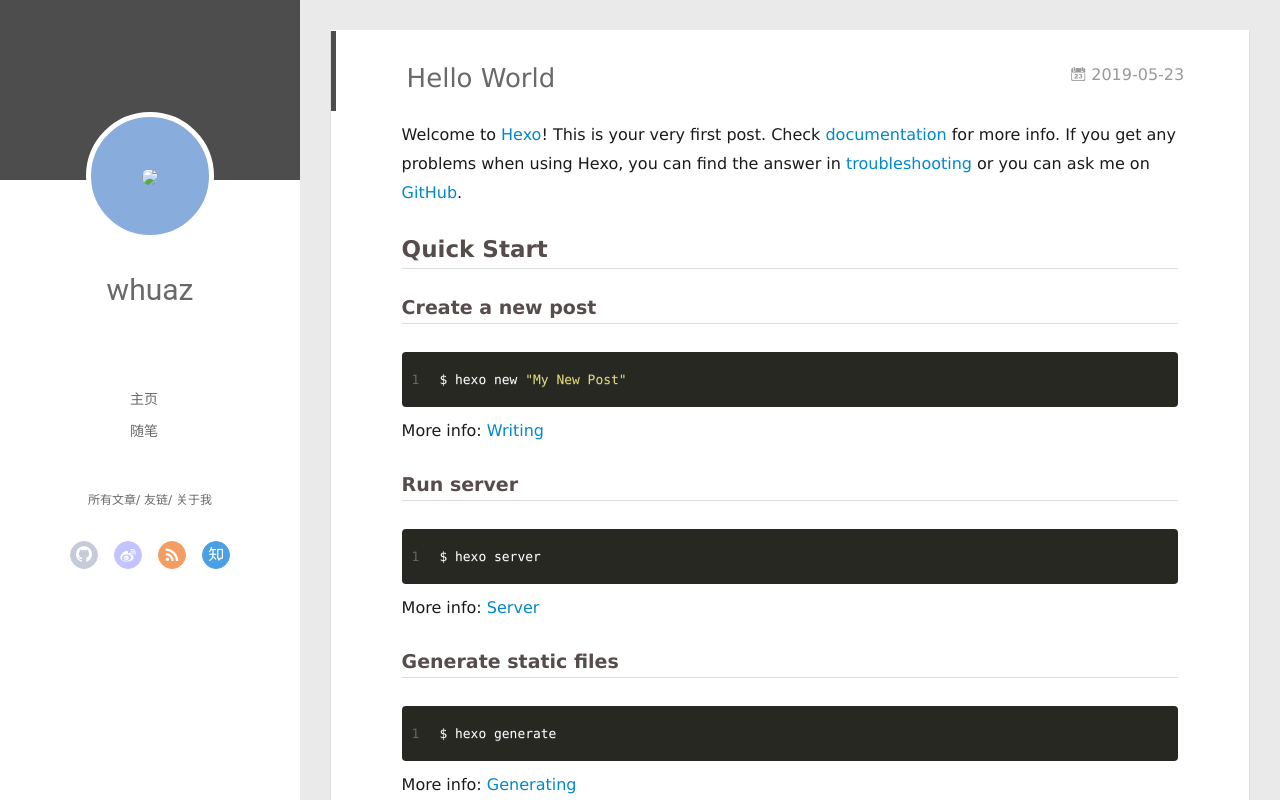
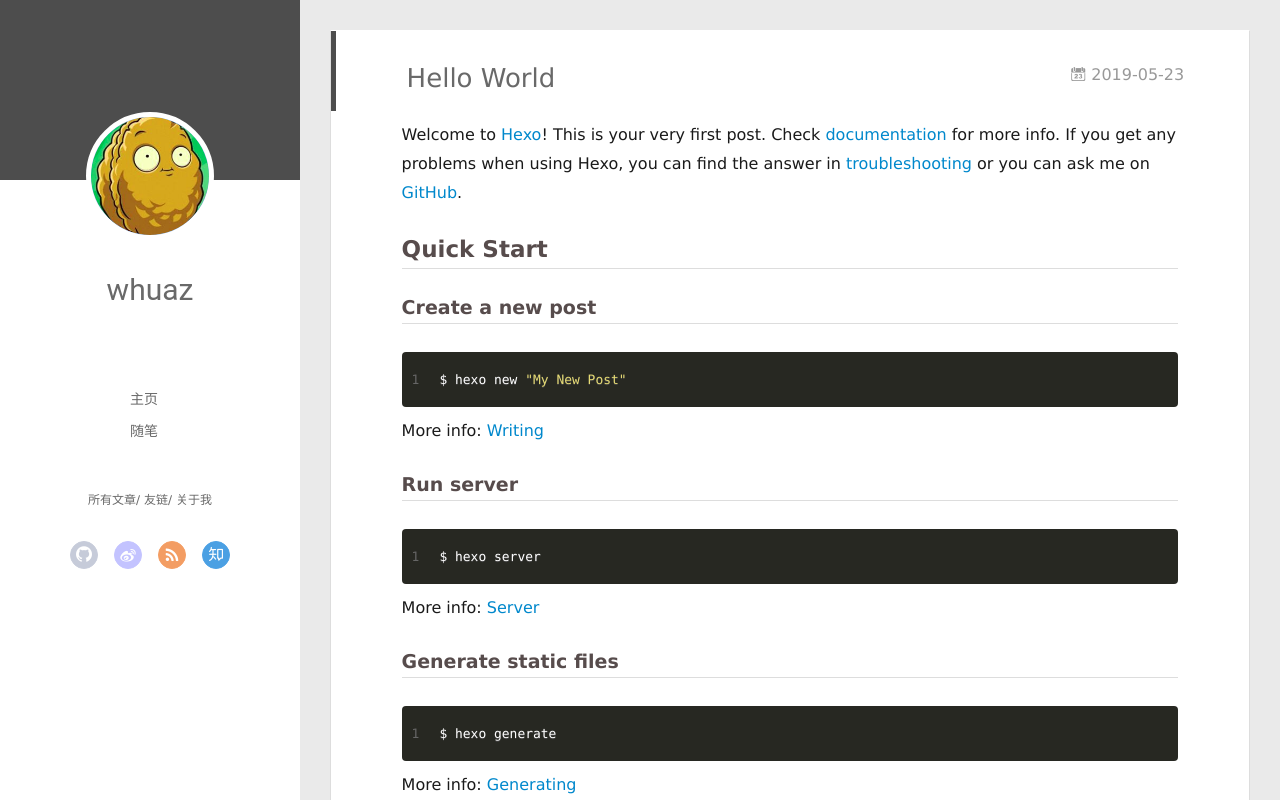
Before and after one commit to whuaz/whuaz.github.com, a plain HTML site: page 2019/05/23/hello-world/index.html in a window 1280 px wide. Drawn offline with Linux system fonts and the light colour scheme; no server answers.

Commit message:
Site updated: 2019-05-23 10:19:07

```diff
--- a/2019/05/23/hello-world/index.html
+++ b/2019/05/23/hello-world/index.html
@@ -47,7 +47,7 @@
 <div class="intrude-less">
 	<header id="header" class="inner">
 		<a href="/" class="profilepic">
-			<img src="/avatar.png" class="js-avatar">
+			<img src="/css/images/avatar.png" class="js-avatar">
 		</a>
 		<hgroup>
 		  <h1 class="header-author"><a href="/">whuaz</a></h1>
@@ -105,7 +105,7 @@
 	<div class="intrude-less">
 		<header id="header" class="inner">
 			<div class="profilepic">
-				<img src="/avatar.png" class="js-avatar">
+				<img src="/css/images/avatar.png" class="js-avatar">
 			</div>
 			<hgroup>
 			  <h1 class="header-author js-header-author">whuaz</h1>
```
Also changed, not shown: archives/2019/05/index.html (+2 -2 lines), archives/2019/index.html (+2 -2 lines), archives/index.html (+2 -2 lines), index.html (+2 -2 lines).
